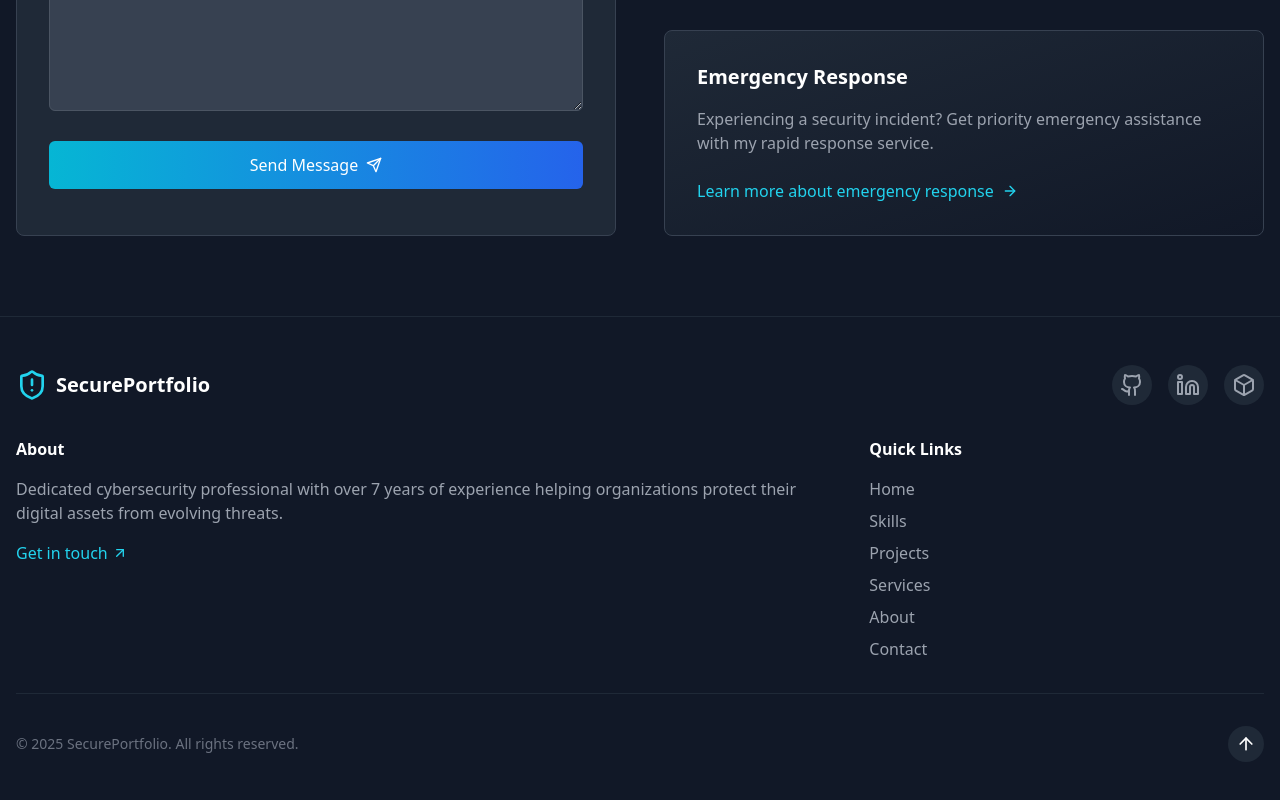
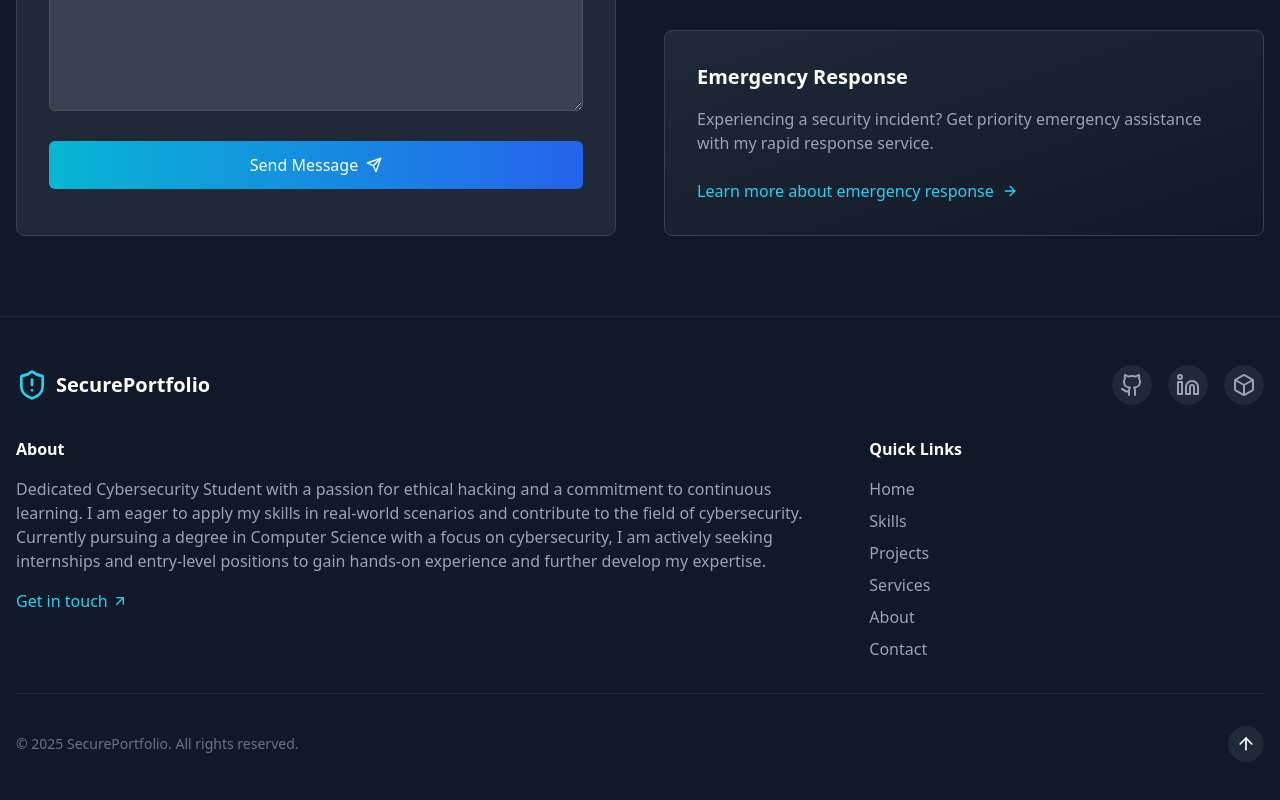
Before and after one commit to dkgamer02ai/React-Portfolio, a React (Vite) app: page / in a window 1280 px wide. Shown: the part 4482-5282 px from the top of the page. Built offline with nearby package versions, Linux system fonts and the light colour scheme.

Commit message:
image render fix

```diff
--- a/src/components/Footer.tsx
+++ b/src/components/Footer.tsx
@@ -29,7 +29,8 @@ const Footer: React.FC = () => {
           <div className="md:col-span-2">
             <h3 className="text-white font-bold mb-4">About</h3>
             <p className="text-gray-400 mb-4">
-              Dedicated cybersecurity professional with over 7 years of experience helping organizations protect their digital assets from evolving threats.
+              Dedicated Cybersecurity Student with a passion for ethical hacking and a commitment to continuous learning. I am eager to apply my skills in real-world scenarios and contribute to the field of cybersecurity.
+              Currently pursuing a degree in Computer Science with a focus on cybersecurity, I am actively seeking internships and entry-level positions to gain hands-on experience and further develop my expertise.
             </p>
             <a href="#contact" className="text-cyan-400 hover:text-cyan-300 inline-flex items-center">
               Get in touch <ArrowUp className="ml-1 w-4 h-4 rotate-45" />
```
